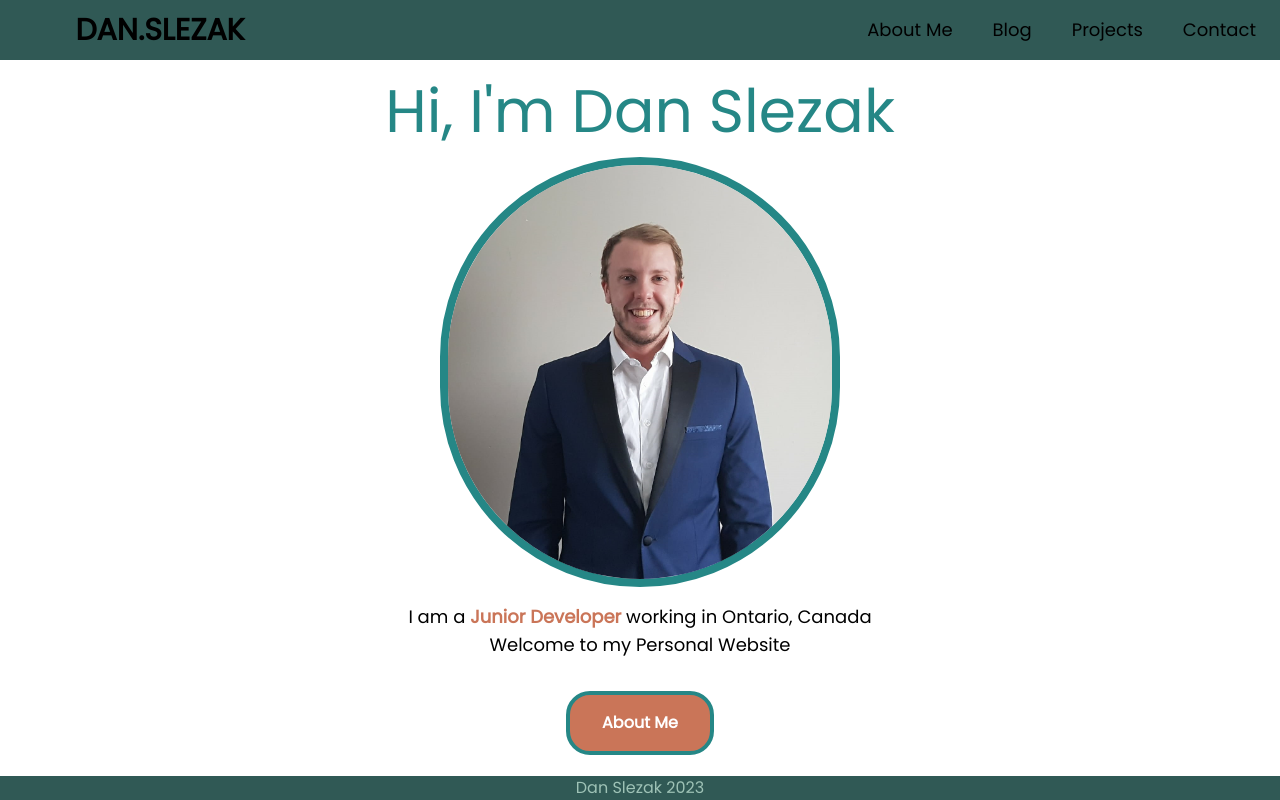
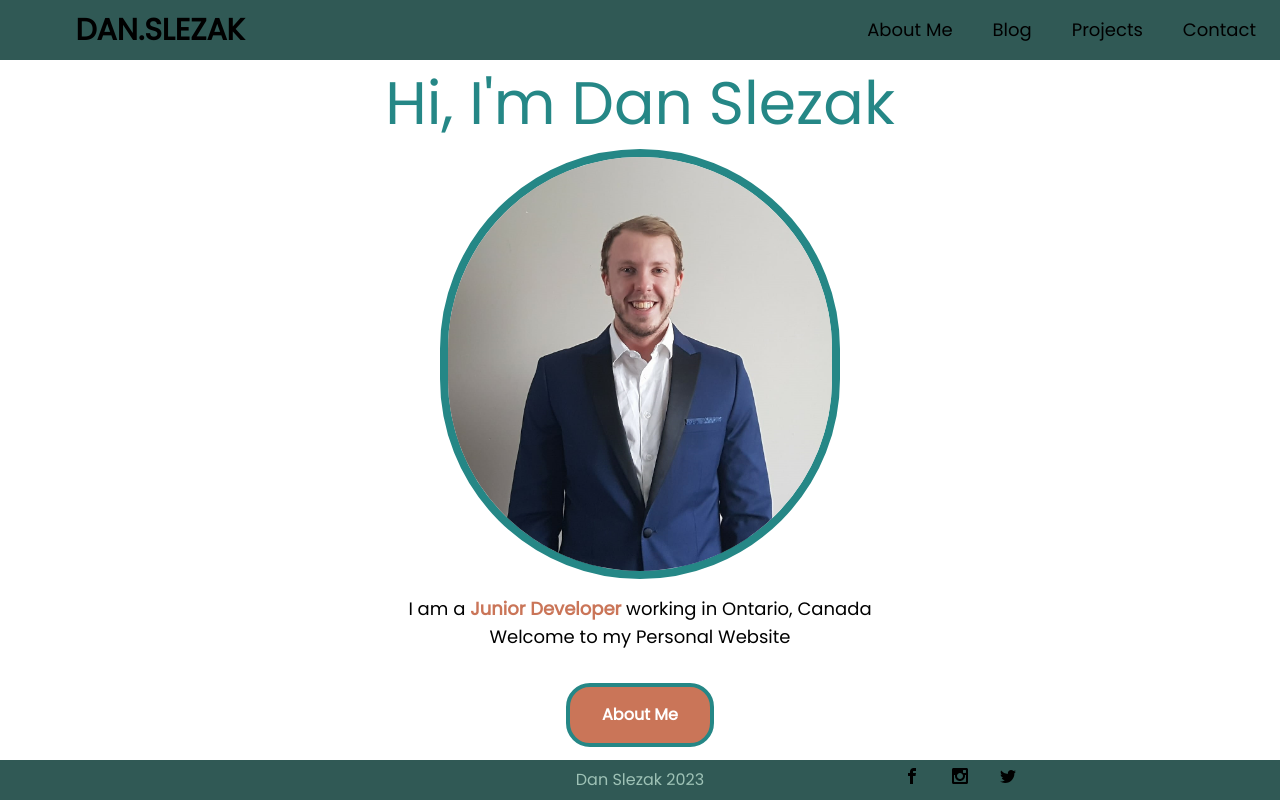
Before and after one commit to d-slezak/DanielSlezak, a Next.js app in the folder blog/: page / in a window 1280 px wide. Built offline with nearby package versions, Linux system fonts and the light colour scheme.

Commit message:
footer styling

```diff
--- a/blog/src/components/footer/Footer.js
+++ b/blog/src/components/footer/Footer.js
@@ -1,5 +1,35 @@
+import { ImFacebook, ImInstagram, ImTwitter } from "react-icons/im";
+
 export default function Footer() {
+
+    let socials = [
+        {
+            title: 'Facebook',
+            icon: ImFacebook,
+            link: '#'
+        },
+        {
+            title: 'Instagram',
+            icon: ImInstagram,
+            link: '#'
+        },
+        {
+            title: 'Twitter',
+            icon: ImTwitter,
+            link: '#'
+        },
+    ]
+
     return (
-        <div className="bg-primary text-primary-accent text-center">Dan Slezak 2023</div>
+        <div className="flex justify-center py-2 bg-primary">
+            <div className="w-1/4"></div>
+            <div  className="w-1/4 text-primary-accent text-center">Dan Slezak 2023</div>
+            <div className="w-1/4 flex justify-center content-center gap-8">
+                {socials.map(social => (
+                    <social.icon/>
+                ))}
+            </div>
+        </div>
+
     )
 }
--- a/blog/src/components/nav/Nav.js
+++ b/blog/src/components/nav/Nav.js
@@ -1,8 +1,6 @@
 import Link from "next/link";
 
 import NavItem from "./NavItem";
-
-import { ImFacebook, ImInstagram, ImTwitter } from "react-icons/im";
 
 
 let navItems = [{
@@ -19,24 +17,6 @@ let navItems = [{
     },
     {
         title: 'Contact',
-        link: '#'
-    },
-]
-
-let socials = [
-    {
-        title: 'Facebook',
-        icon: ImFacebook,
-        link: '#'
-    },
-    {
-        title: 'Instagram',
-        icon: ImInstagram,
-        link: '#'
-    },
-    {
-        title: 'Twitter',
-        icon: ImTwitter,
         link: '#'
     },
 ]
```
